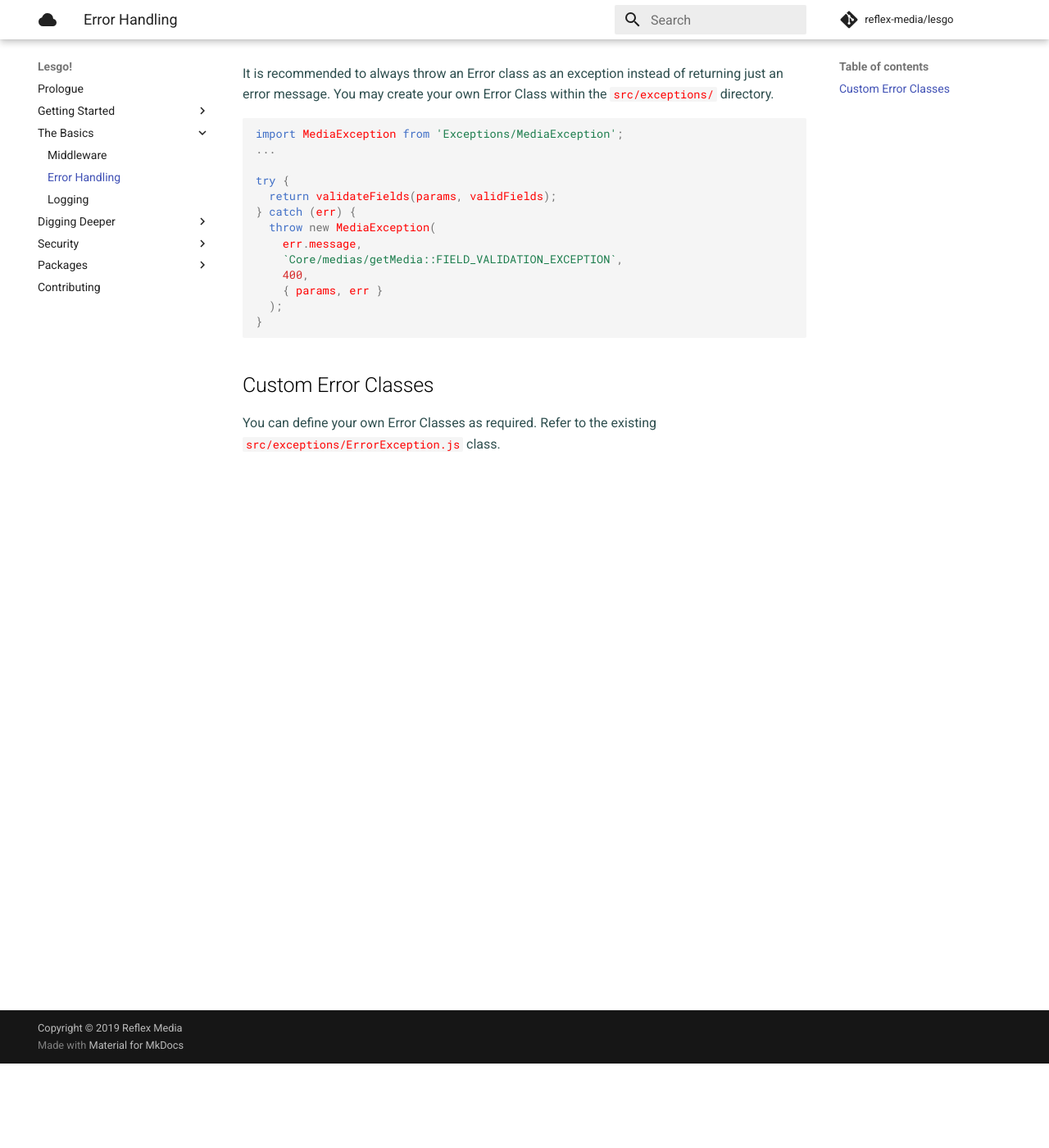
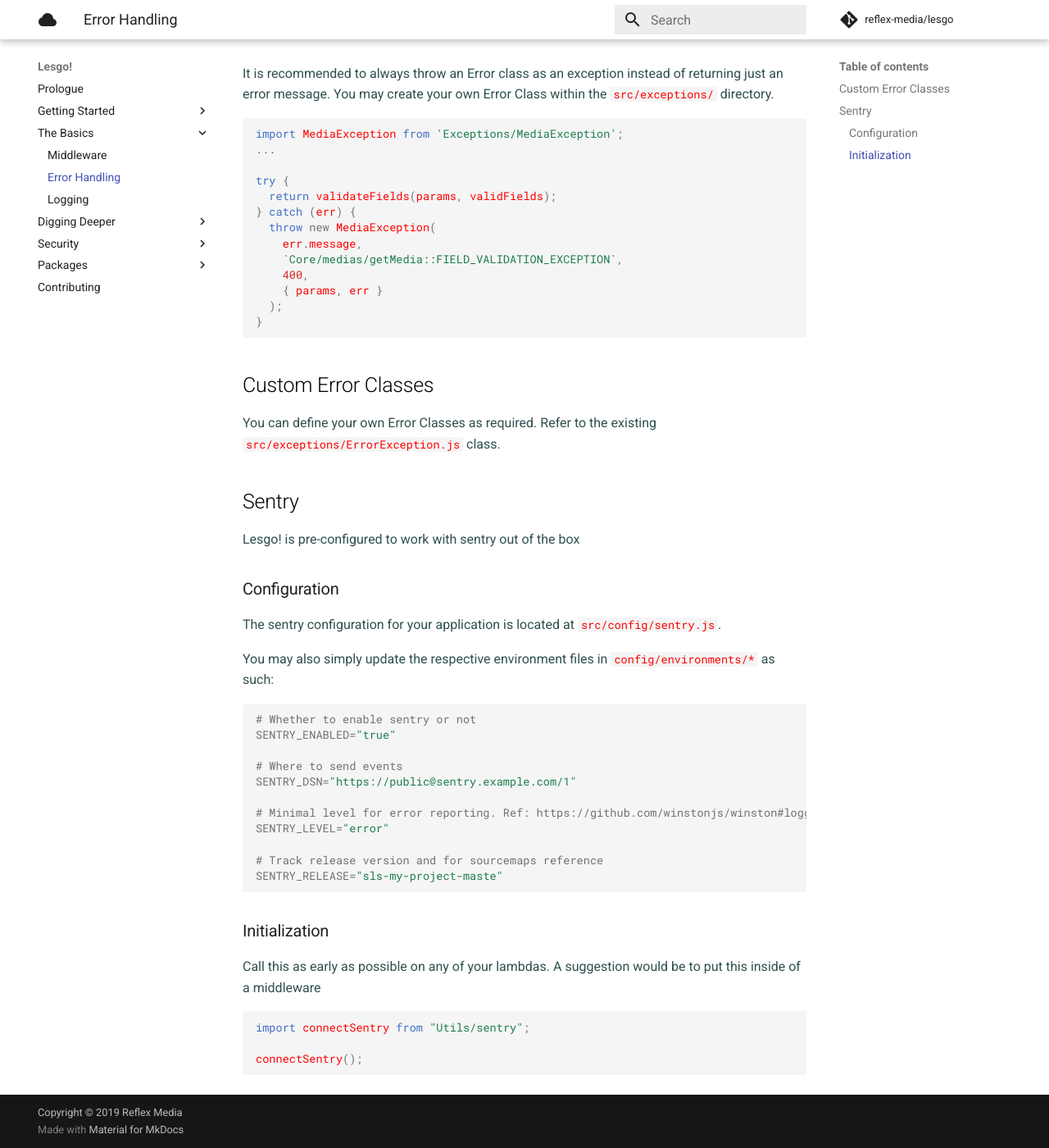
Before and after one commit to reflex-media/lesgo-docs, an MkDocs documentation site: the page built from docs/basics/error-handling.md, in a window 1280 px wide and 1400 px high, scrolled down 103 px. Shown: the whole window at 82% size. Built offline with MkDocs 1.6.1 and Material for MkDocs 9.7.7, drawn with Linux system fonts in a browser that asks for light colours; comment, search, counter and statistics services are not loaded; the version menu is left out.

Commit message:
Add sentry documentation

````diff
--- a/docs/basics/error-handling.md
+++ b/docs/basics/error-handling.md
@@ -21,3 +21,37 @@
 ## Custom Error Classes
 
 You can define your own Error Classes as required. Refer to the existing `src/exceptions/ErrorException.js` class.
+
+## Sentry
+
+Lesgo! is pre-configured to work with sentry out of the box
+
+### Configuration
+
+The sentry configuration for your application is located at `src/config/sentry.js`.
+
+You may also simply update the respective environment files in `config/environments/*` as such:
+
+```bash
+# Whether to enable sentry or not
+SENTRY_ENABLED="true"
+
+# Where to send events
+SENTRY_DSN="https://public@sentry.example.com/1"
+
+# Minimal level for error reporting. Ref: https://github.com/winstonjs/winston#logging
+SENTRY_LEVEL="error"
+
+# Track release version and for sourcemaps reference
+SENTRY_RELEASE="sls-my-project-maste"
+```
+
+### Initialization
+
+Call this as early as possible on any of your lambdas. A suggestion would be to put this inside of a middleware
+
+```js
+import connectSentry from "Utils/sentry";
+
+connectSentry();
+```
````
Also changed, not shown: docs/packages/firebase.md (+1 -5 lines).
